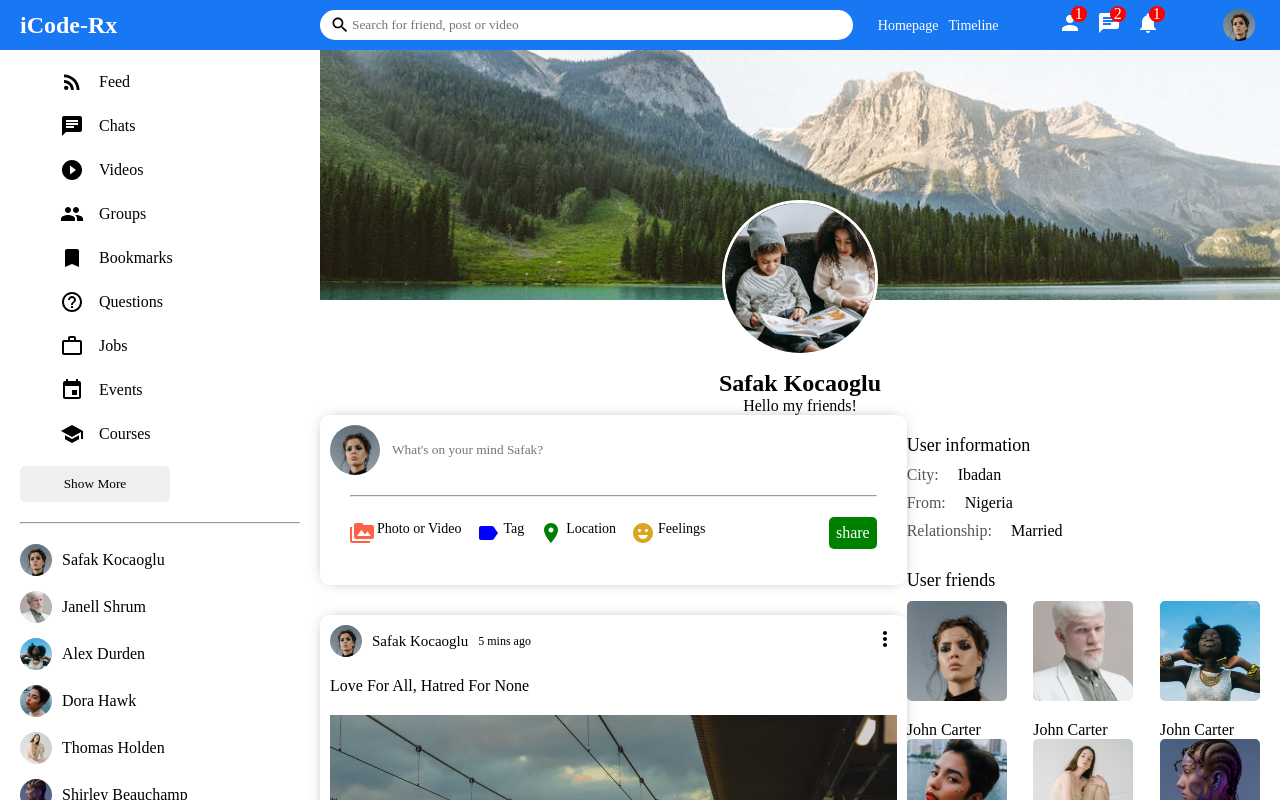
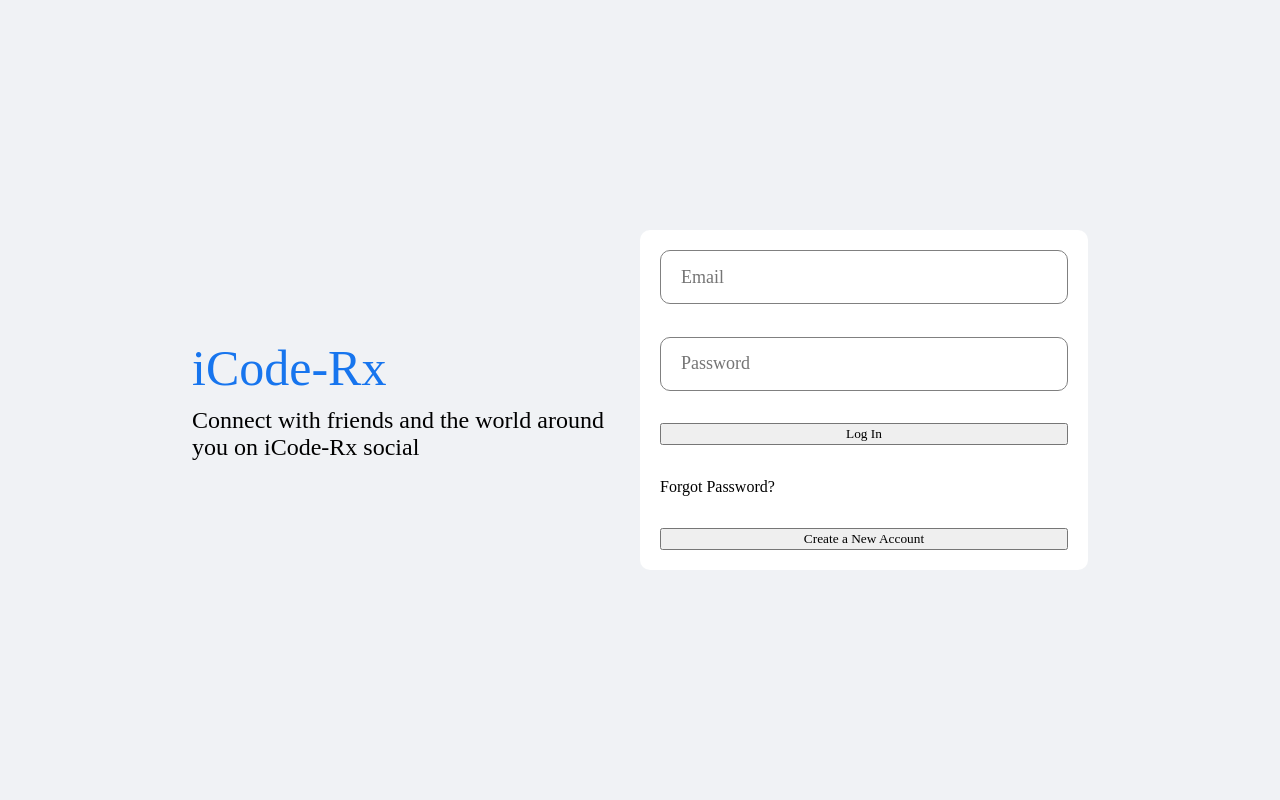
Before and after one commit to arabog/iCode-Rx-Social-Media, a React (Create React App) app in the folder react-social-client/: page / in a window 1280 px wide. Shown: the top 800 px of the page. Built offline with nearby package versions, Linux system fonts and the light colour scheme.

Commit message:
login pg updates

```diff
--- a/react-social-client/src/App.js
+++ b/react-social-client/src/App.js
@@ -1,11 +1,14 @@
-import Home from "./pages/home/Home"
-import Profile from "./pages/profile/Profile"
+// import Home from "./pages/home/Home"
 // import {Person} from '@material-ui/icons'
+// import Profile from "./pages/profile/Profile"
+import Login from "./pages/login/Login"
+
 function App() {
 	return (
 		<div>
 			{/* <Home /> */}
-			<Profile />
+			{/* <Profile /> */}
+			<Login />
 		</div>
 	);
 }
--- a/react-social-client/src/pages/login/Login.jsx
+++ b/react-social-client/src/pages/login/Login.jsx
@@ -0,0 +1,27 @@
+import './login.css'
+
+export default function Login() {
+          return (
+                    <div className="login">
+                              <div className="loginWrapper">
+                                        <div className="loginLeft">
+                                                  <h3 className="loginLogo">iCode-Rx</h3>
+                                                  <span className="loginDesc">
+                                                            Connect with friends and the world around you on iCode-Rx social
+                                                  </span>
+                                        </div>
+
+                                        <div className="loginRight">
+                                                  <div className="loginBox">
+                                                            <input type="text" placeholder="Email" className="loginInput" />
+                                                            <input type="text" placeholder="Password" className="loginInput" />
+                                                            <button className="loginButton">Log In</button>
+                                                            <span className="loginForgot">Forgot Password?</span>
+                                                            <button className="loginRegisterButton">Create a New Account </button>
+
+                                                  </div>
+                                        </div>
+                              </div>
+                    </div>
+          )
+}
--- a/react-social-client/src/pages/login/login.css
+++ b/react-social-client/src/pages/login/login.css
@@ -0,0 +1,50 @@
+.login {
+          width: 100vw;
+          height: 100vh;
+          background: #f0f2f5;
+          display: flex;
+          align-items: center;
+          justify-content: center;
+}
+
+.loginWrapper {
+          width: 70%;
+          height: 70%;
+          display: flex;
+}
+
+.loginLeft, .loginRight {
+          display: flex;
+          flex: 1;
+          flex-direction: column;
+          justify-content: center;
+}
+
+.loginLogo {
+          font-size: 50px;
+          font-weight: 100;
+          color: #1775ee;
+          margin-bottom: 10px;
+}
+
+.loginDesc {
+          font-size: 24px;
+}
+
+.loginBox {
+          height: 300px;
+          padding: 20px;
+          background: white;
+          border-radius: 10px;
+          display: flex;
+          flex-direction: column;
+          justify-content: space-between;
+}
+
+.loginInput {
+          height: 50px;
+          border-radius: 10px;
+          border: 1px solid gray;
+          font-size: 18px;
+          padding-left: 20px;
+}
```
